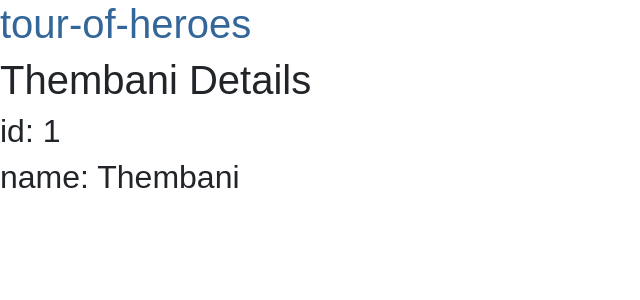
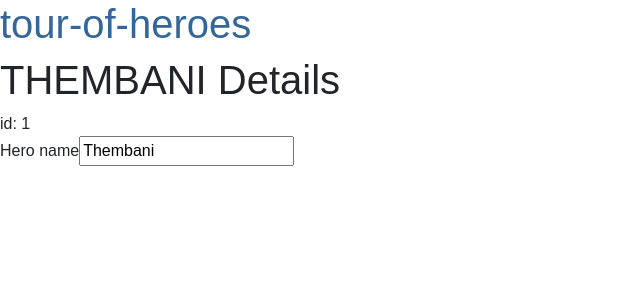
Before and after one commit to thembani47/angular-tour-of-heroes, an Angular app in the folder tour-of-heroes/: page / in a window 1280 px wide. Shown: the top 300 px of the page, without its empty margins (0-640 px from the left). Built offline with nearby package versions, Linux system fonts and the light colour scheme.

Commit message:
Update heroes.component.html

```diff
--- a/tour-of-heroes/src/app/heroes/heroes.component.html
+++ b/tour-of-heroes/src/app/heroes/heroes.component.html
@@ -1,3 +1,6 @@
-<h1>{{ hero.name }} Details</h1>
-<h2><span>id: </span>{{ hero.id}}</h2>
-<h2><span>name: </span>{{ hero.name}}</h2>
+<h1>{{ hero.name | uppercase }} Details</h1>
+<div><span>id: </span>{{ hero.id}}</div>
+<div>
+    <label for="name">Hero name</label>
+    <input id="name" [(ngModel)]="hero.name" placeholder="Name">
+</div>
```
